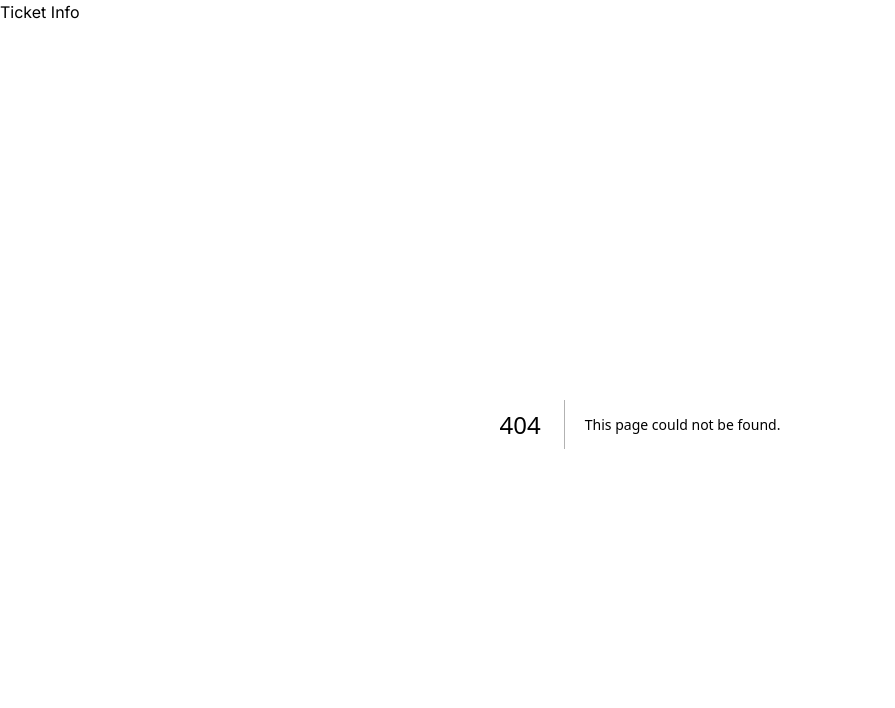
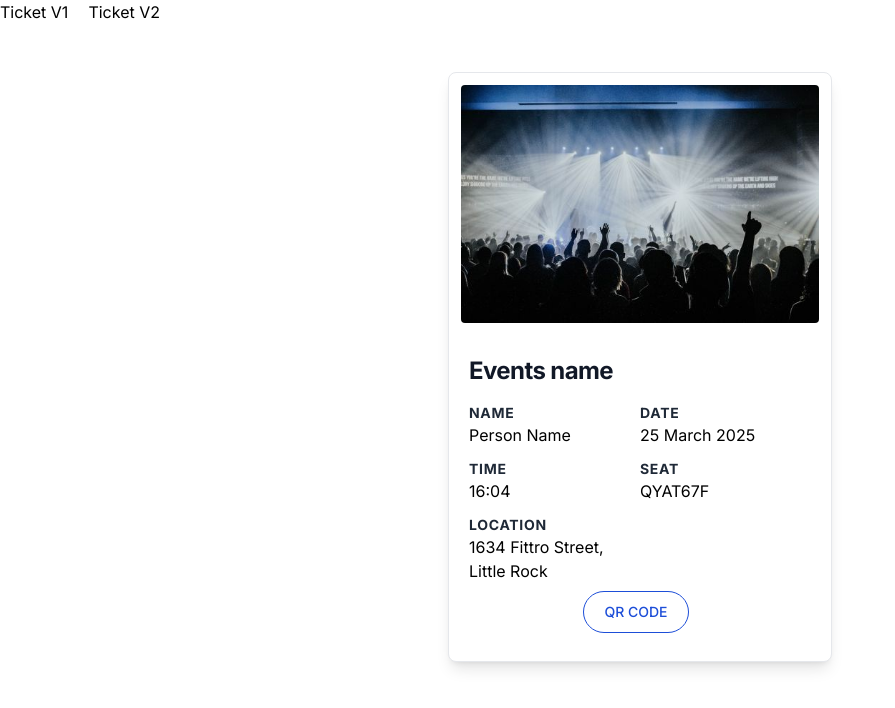
Before and after one commit to RohitSth/GGUser, a Next.js app: page /ticketv2 in a window 1280 px wide. Before the commit this address had no page. Shown: the top 708 px of the page, without its empty margins (0-895 px from the left). Built offline with nearby package versions, Linux system fonts and the light colour scheme.

Commit message:
adjusted the design of button QRCODE

```diff
--- a/src/app/components/header/page.tsx
+++ b/src/app/components/header/page.tsx
@@ -5,7 +5,10 @@ const Header = () => {
     <>
       <div>
         <Link className="mr-5 hover:text-blue-400" href="/ticket">
-          Ticket Info
+          Ticket V1
+        </Link>
+        <Link className="mr-5 hover:text-blue-400" href="/ticketv2">
+          Ticket V2
         </Link>
       </div>
     </>
--- /dev/null
+++ b/src/app/components/qr-code/page.tsx
@@ -0,0 +1,19 @@
+import Image from "next/image";
+
+const QRCode = () => {
+  return (
+    <>
+      <div className="mt-4">
+        <Image
+          className="rounded-2xl p-3"
+          alt="qr code"
+          src="/qr.webp"
+          width={400}
+          height={400}
+        />
+      </div>
+    </>
+  );
+};
+
+export default QRCode;
--- a/src/app/components/qr-modal-toggle/page.tsx
+++ b/src/app/components/qr-modal-toggle/page.tsx
@@ -1,7 +1,7 @@
 "use client";
 
 import { useState } from "react";
-import Image from "next/image";
+import QRCode from "../qr-code/page";
 
 const QRToggle = () => {
   const [showModal, setShowModal] = useState(false);
@@ -43,7 +43,7 @@ const QRToggle = () => {
         <div
           tabIndex={-1}
           aria-hidden="true"
-          className="fixed inset-0 z-50 overflow-y-auto bg-gray-500 bg-opacity-50 flex justify-center items-center "
+          className="fixed inset-0 z-50 overflow-y-auto bg-gray-500 bg-opacity-50 flex justify-center items-center"
         >
           <div className="bg-white rounded-lg shadow-lg max-w-md w-full p-6 mx-2">
             {/* Modal header */}
@@ -69,31 +69,8 @@ const QRToggle = () => {
                 </svg>
               </button>
             </div>
-            {/* Modal body */}
-            <div className="mt-4">
-              <Image
-                className="rounded-2xl p-3"
-                alt="qr code"
-                src="/qr.webp"
-                width={400}
-                height={400}
-              />
-            </div>
-            {/* Modal footer
-            <div className="mt-6 flex justify-end">
-              <button
-                onClick={toggleModal}
-                className="bg-blue-700 text-white hover:bg-blue-800 px-4 py-2 rounded-lg mr-2"
-              >
-                I accept
-              </button>
-              <button
-                onClick={toggleModal}
-                className="bg-gray-200 text-gray-700 hover:text-gray-900 px-4 py-2 rounded-lg"
-              >
-                Decline
-              </button>
-            </div> */}
+            {/* QRCode */}
+            <QRCode />
           </div>
         </div>
       )}
--- /dev/null
+++ b/src/app/ticketv2/page.tsx
@@ -0,0 +1,58 @@
+"use client";
+
+import Image from "next/image";
+import { useState } from "react";
+
+import EventDetails from "../components/event-details/page";
+import QRCode from "../components/qr-code/page";
+
+const TicketPage = () => {
+  const [showQRCode, setShowQRCode] = useState(false);
+
+  const toggleQRCode = () => {
+    setShowQRCode(!showQRCode);
+  };
+
+  return (
+    <>
+      <div className="flex justify-center  mx-auto mt-8 py-4">
+        <div className="max-w-sm bg-white border border-gray-200 rounded-lg shadow-lg">
+          {/* Event Image  */}
+          <Image
+            className="rounded-2xl p-3"
+            alt="event's picture"
+            src="/image.png"
+            width={400}
+            height={400}
+          />
+
+          <div className="p-5">
+            <a href="#">
+              <h5 className="mb-2 text-2xl font-bold tracking-tight text-gray-900">
+                Events name
+              </h5>
+            </a>
+            {/* Event Details */}
+            <EventDetails />
+
+            {/* QR Code */}
+            {showQRCode && <QRCode />}
+
+            {/* <QRToggle /> */}
+            <div className="flex justify-center">
+              <button
+                onClick={toggleQRCode}
+                className="text-blue-700 hover:text-white border border-blue-700 hover:bg-blue-800 focus:ring-1 focus:outline-none focus:ring-blue-300 font-medium rounded-3xl text-sm px-5 py-2.5 text-center me-2 mb-2 dark:border-blue-500 dark:text-blue-500 dark:hover:text-white dark:hover:bg-blue-500 dark:focus:ring-blue-800 "
+                type="button"
+              >
+                {showQRCode ? "HIDE" : "QR CODE"}
+              </button>
+            </div>
+          </div>
+        </div>
+      </div>
+    </>
+  );
+};
+
+export default TicketPage;
```
